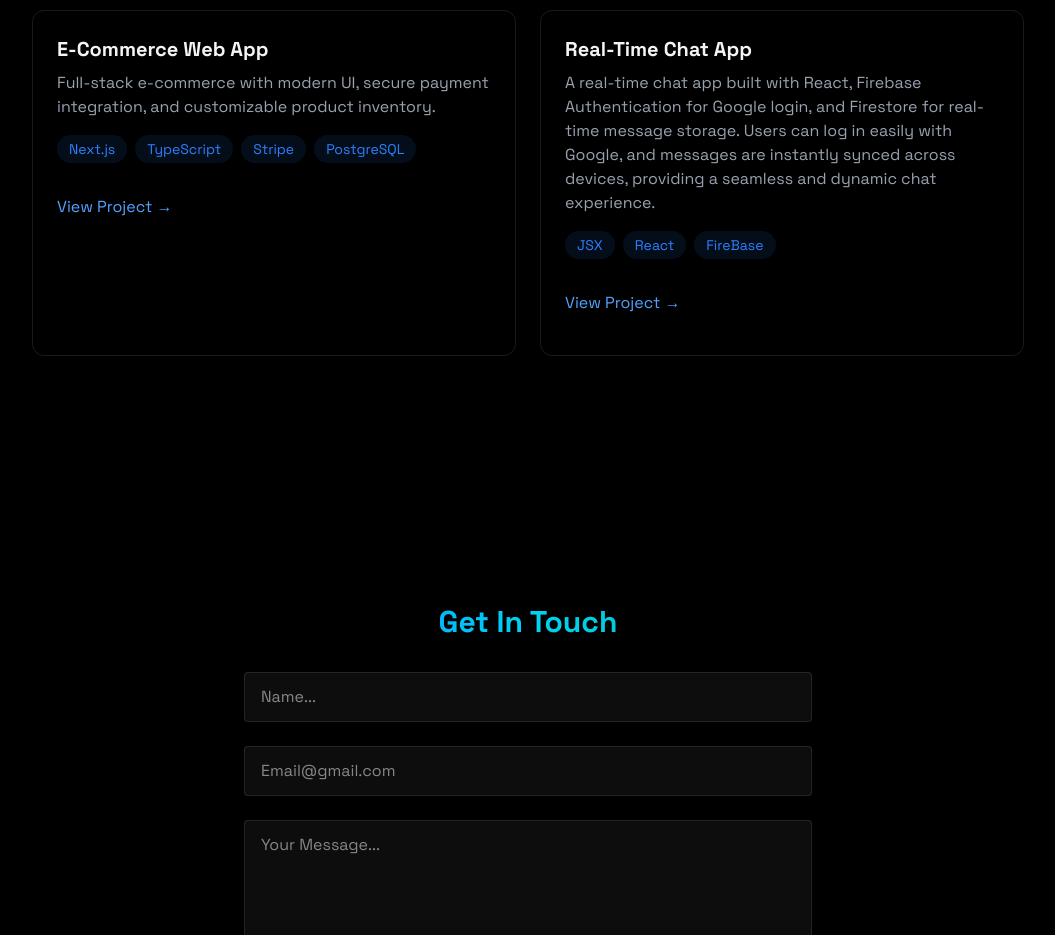
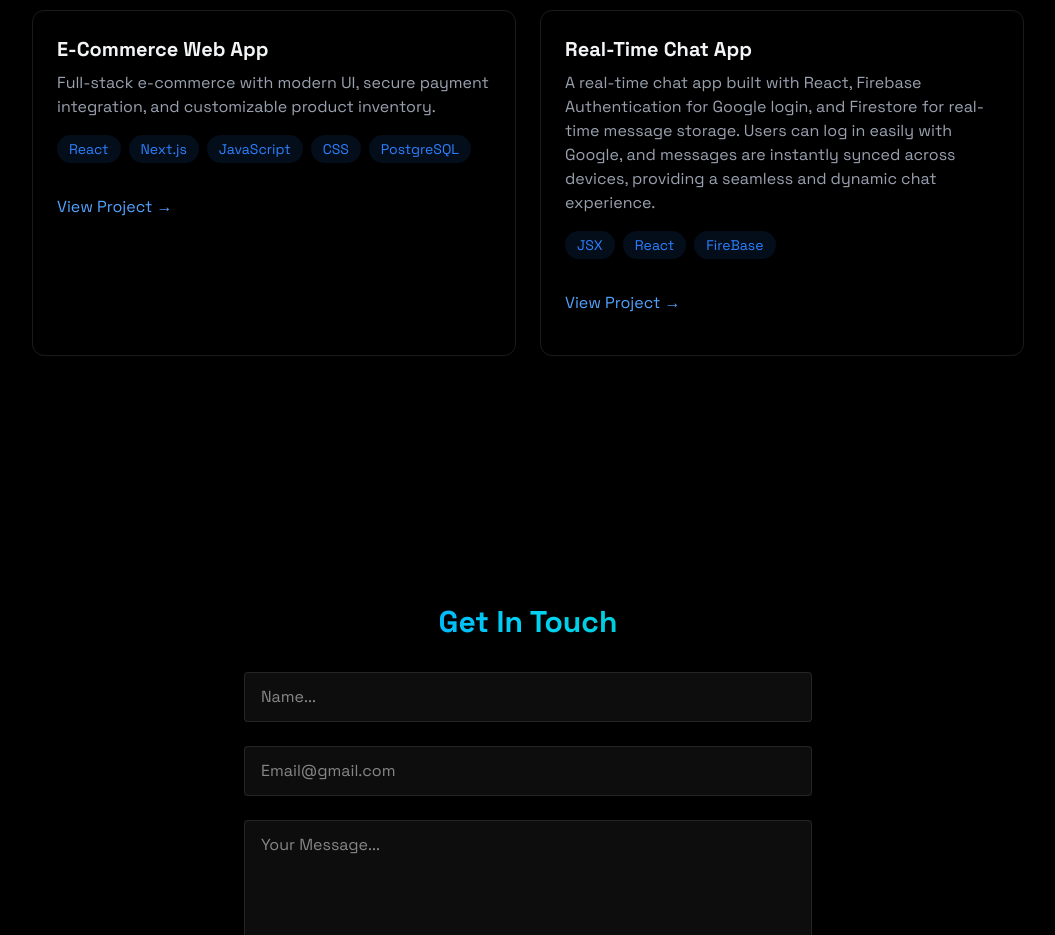
Before and after one commit to Mmouadh/Portfolio, a React (Vite) app: page / in a window 1280 px wide. Shown: the part 2180-3115 px from the top of the page, without its empty margins (112-1167 px from the left). Built offline with nearby package versions, Linux system fonts and the light colour scheme.

Commit message:
Update Project.jsx

```diff
--- a/src/components/section/Project.jsx
+++ b/src/components/section/Project.jsx
@@ -98,7 +98,7 @@ export const Projects = () => {
                 integration, and customizable product inventory.
               </p>
               <div className="flex flex-wrap gap-2 mb-4">
-                {["Next.js", "TypeScript", "Stripe", "PostgreSQL"].map(
+                {["React","Next.js", "JavaScript", "CSS", "PostgreSQL"].map(
                   (tech) => (
                     <span
                       key={tech}
```
